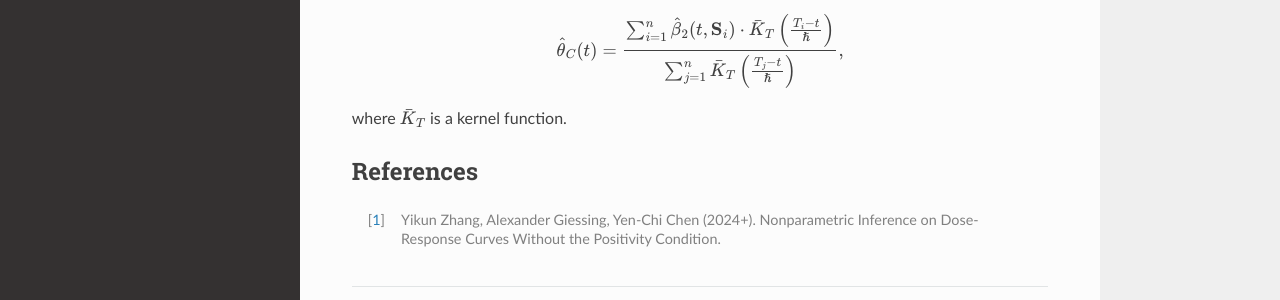
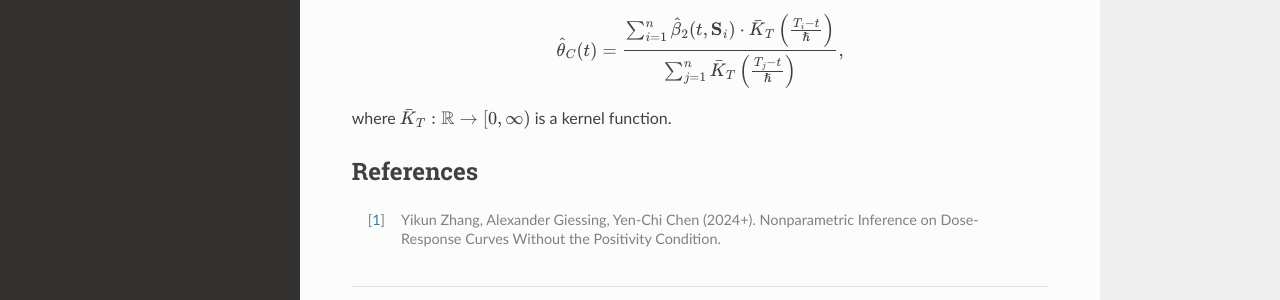
Before and after one commit to zhangyk8/npDoseResponse, a Sphinx documentation site: the page built from docs/source/method.rst, in a window 1280 px wide and 900 px high, scrolled down 1278 px. Shown: the part 509-809 px from the top of the window. Built offline with Sphinx 7.4.7 and the Read the Docs theme 2.0.0, drawn with Linux system fonts in a browser that asks for light colours.

Commit message:
Update method.rst

```diff
--- a/docs/source/method.rst
+++ b/docs/source/method.rst
@@ -69,7 +69,7 @@ This leads to our proposed localized derivative estimator of :math:`\theta(t)` a
 
     \hat{\theta}_C(t)= \frac{\sum_{i=1}^n \hat{\beta}_2(t,\textbf{S}_i) \cdot \bar{K}_T\left(\frac{T_i-t}{\hslash}\right)}{\sum_{j=1}^n \bar{K}_T\left(\frac{T_j-t}{\hslash}\right)},
 
-where :math:`\bar{K}_T` is a kernel function.
+where :math:`\bar{K}_T:\mathbb{R}\to[0,\infty)` is a kernel function.
 
 
 References
```
